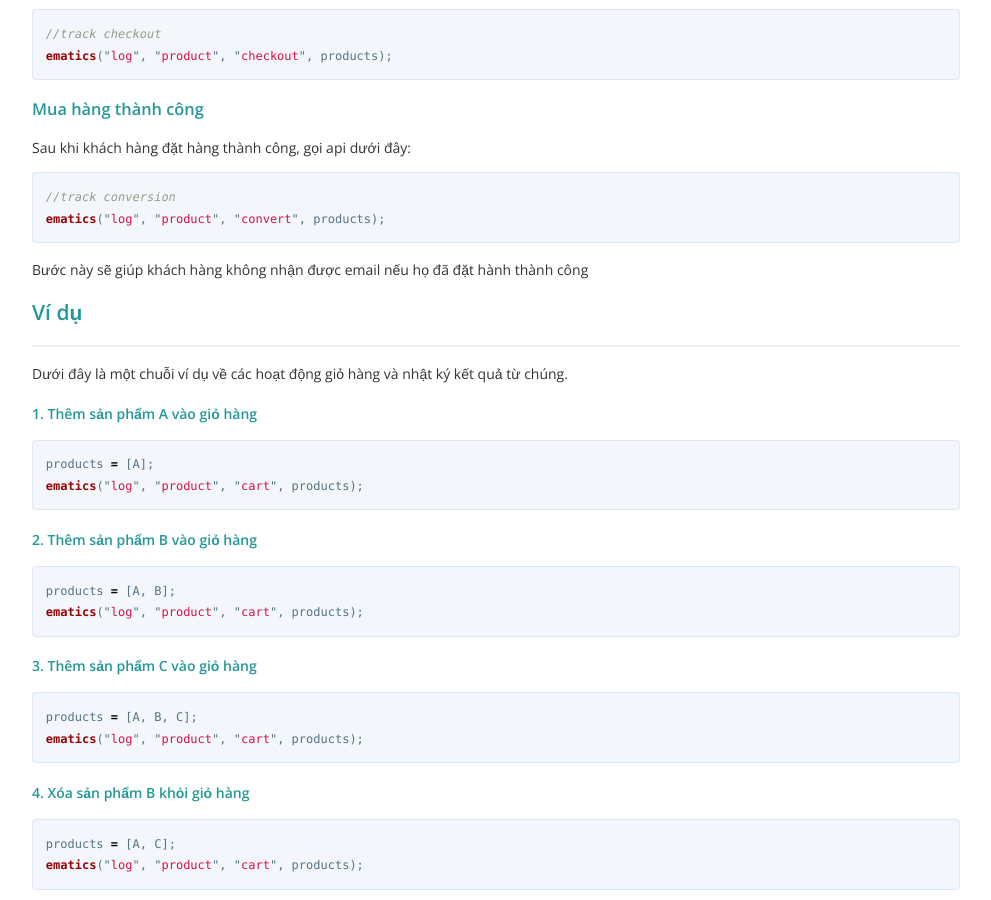
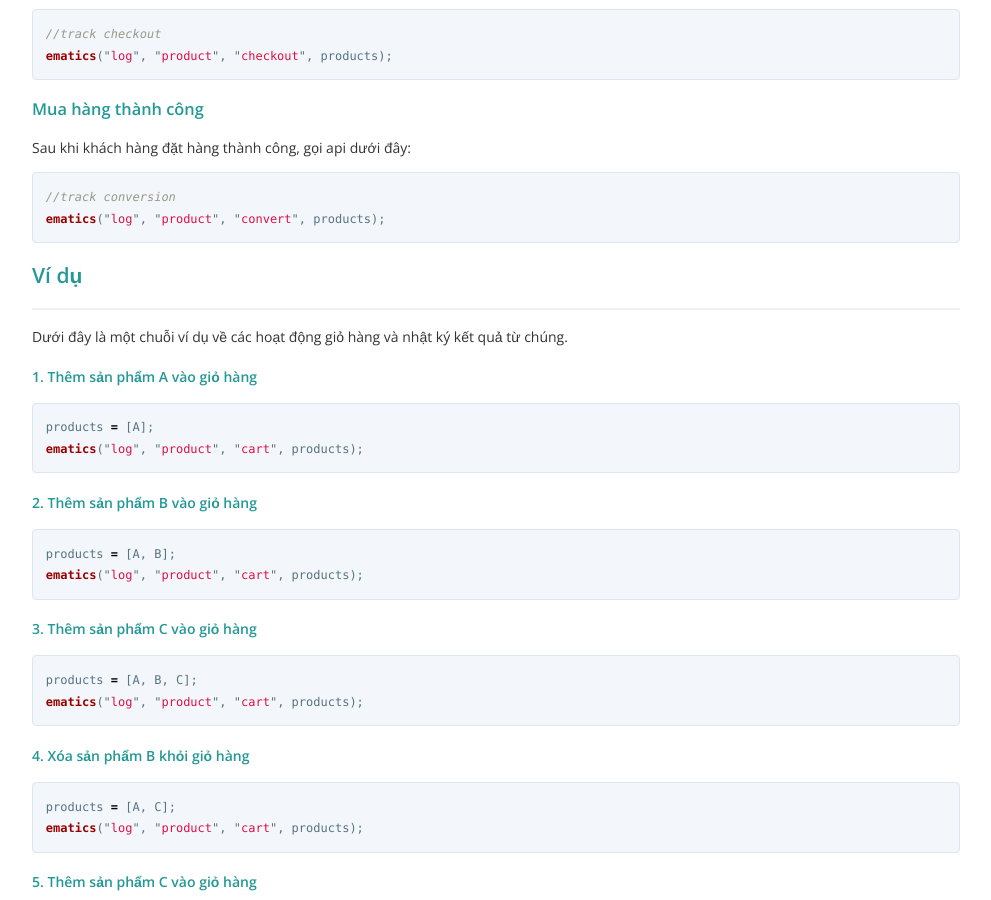
Before and after one commit to Ematicexternal/doc, a Jekyll site: the page built from _posts/2019-06-04-data-event-tracking-vn.md, in a window 1280 px wide and 900 px high, scrolled down 1725 px. Shown: the whole window, without its empty margins (260-1251 px from the left). Built offline with Jekyll 4.4.1, drawn with Linux system fonts in a browser that asks for light colours.

Commit message:
VNese translation edit

````diff
--- a/_posts/2019-06-04-data-event-tracking-vn.md
+++ b/_posts/2019-06-04-data-event-tracking-vn.md
@@ -84,7 +84,6 @@ Sau khi khách hàng đặt hàng thành công, gọi api dưới đây:
 //track conversion
 ematics("log", "product", "convert", products);
 ```
-Bước này sẽ giúp khách hàng không nhận được email nếu họ đã đặt hành thành công
 
 
 ## Ví dụ
````
